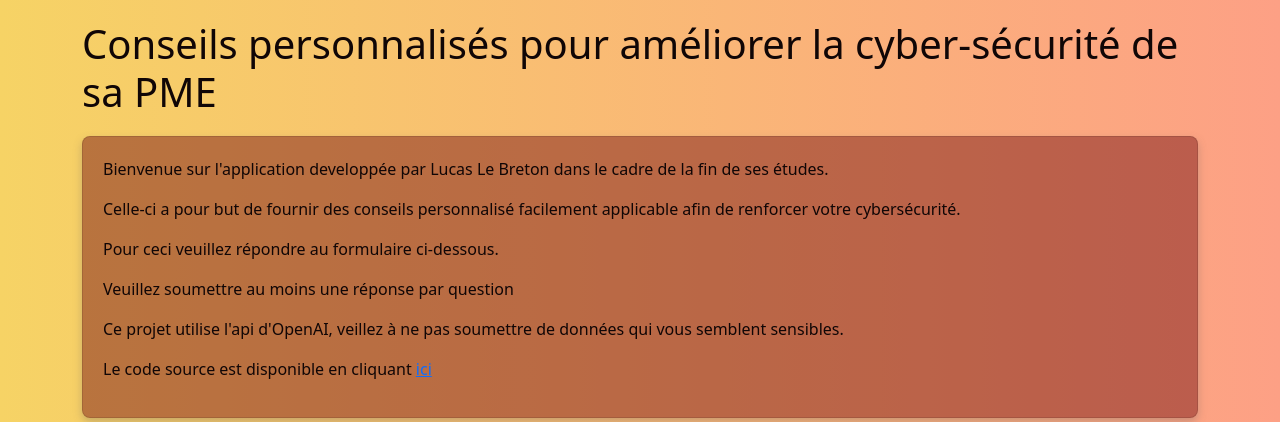
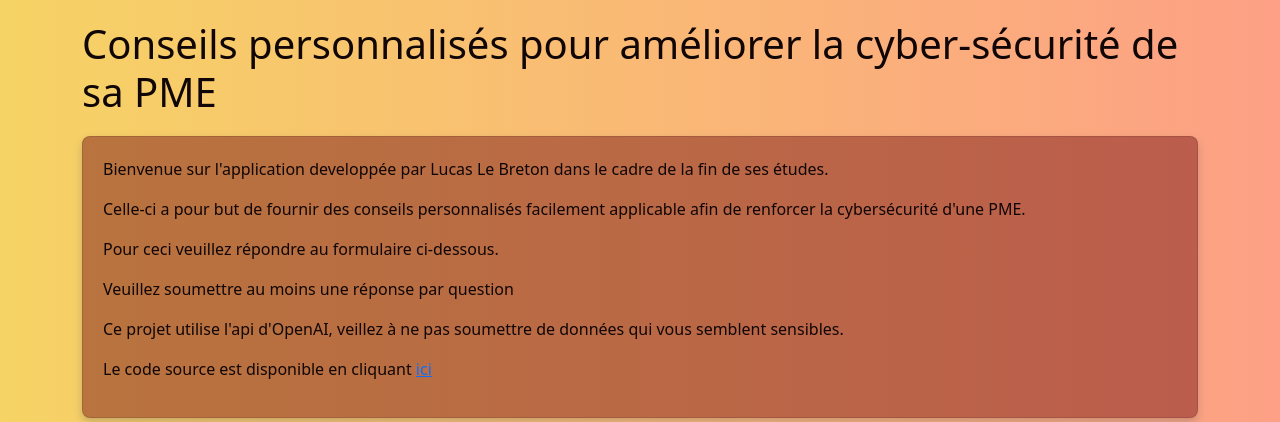
Before and after one commit to lebretonl/2024-tb, a FastAPI app: page / in a window 1280 px wide. Shown: the top 422 px of the page. Run offline with FastAPI, Linux system fonts and the light colour scheme.

Commit message:
update form

```diff
--- a/templates/formulaire.html
+++ b/templates/formulaire.html
@@ -6,8 +6,8 @@
     <h1>Conseils personnalisés pour améliorer la cyber-sécurité de sa PME</h1>
     <div class="card">
         <p>Bienvenue sur l'application developpée par Lucas Le Breton dans le cadre de la fin de ses études.</p>
-        <p>Celle-ci a pour but de fournir des conseils personnalisé facilement applicable
-           afin de renforcer votre cybersécurité.</p>
+        <p>Celle-ci a pour but de fournir des conseils personnalisés facilement applicable
+           afin de renforcer la cybersécurité d'une PME.</p>
         <p>Pour ceci veuillez répondre au formulaire ci-dessous.</p>
         <p>Veuillez soumettre au moins une réponse par question</p>
         <p>Ce projet utilise l'api d'OpenAI, veillez à ne pas soumettre de données qui vous semblent sensibles.</p>
```
